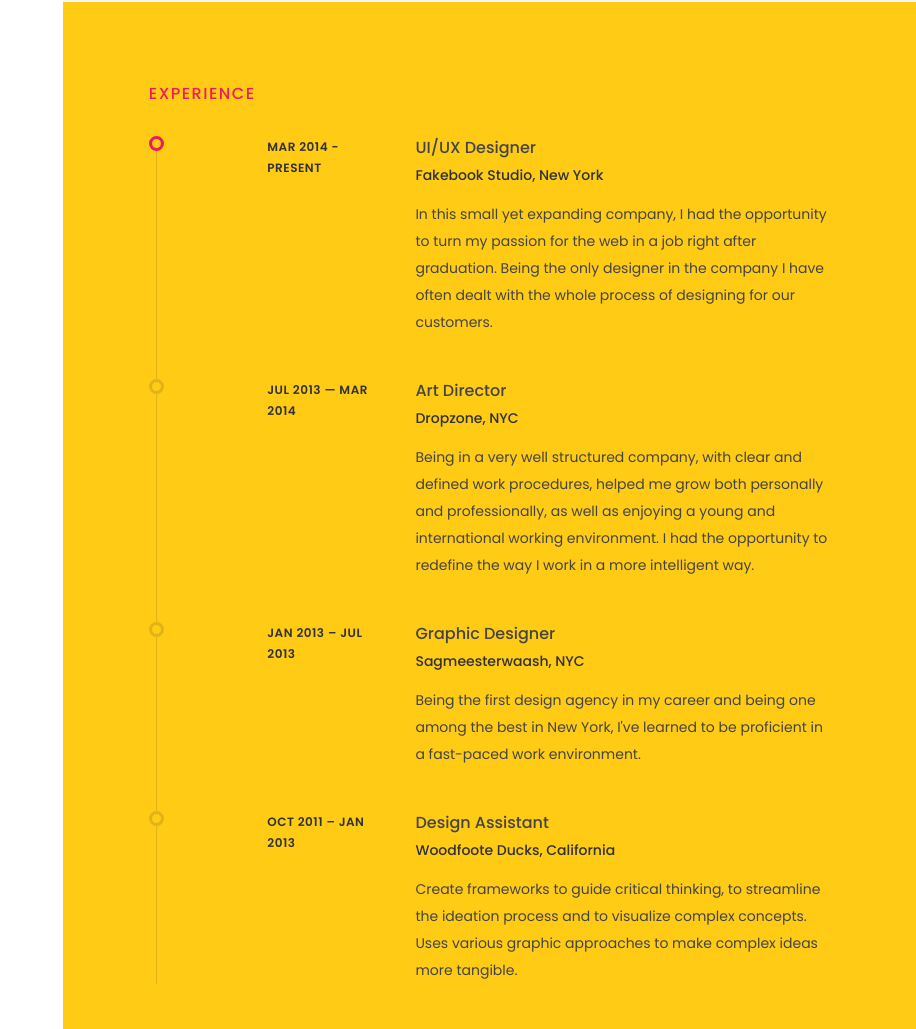
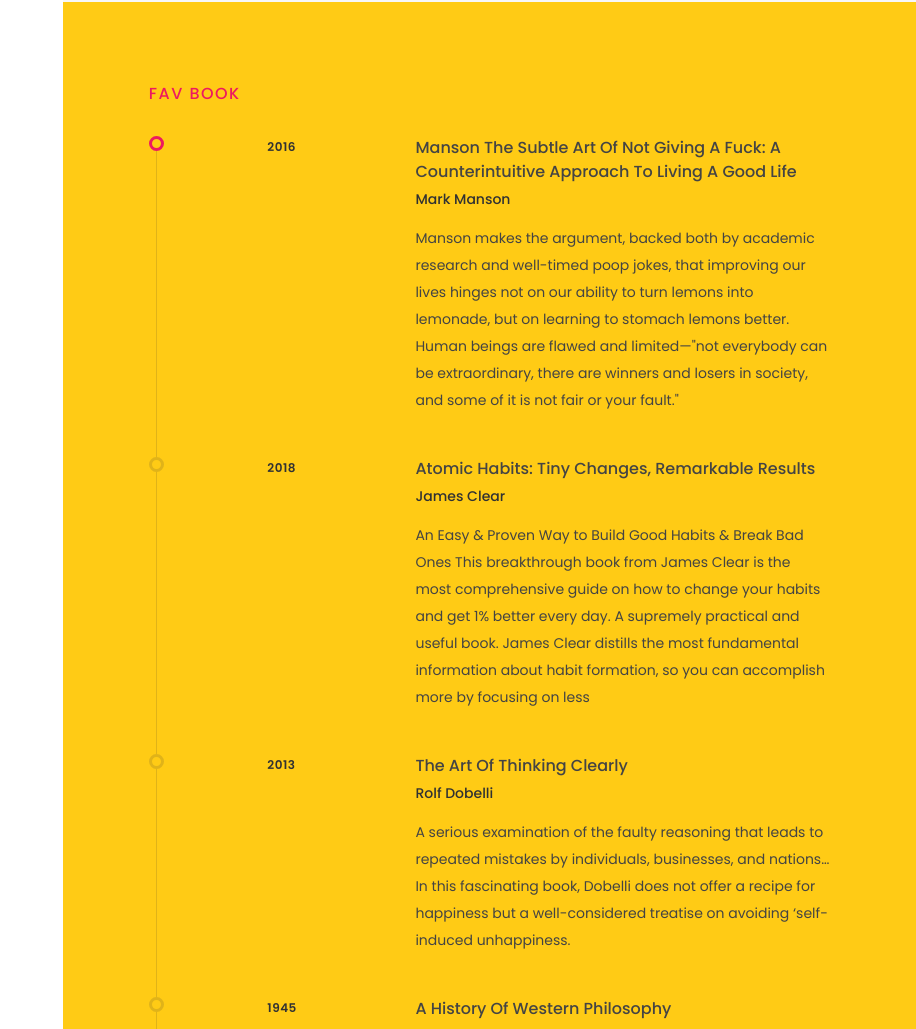
Before and after one commit to reza-erfit/CV-Laravel, a plain HTML site: page index.html in a window 1280 px wide. Shown: the part 4432-5461 px from the top of the page, without its empty margins (364-1280 px from the left). Drawn offline with Linux system fonts and the light colour scheme.

Commit message:
Update index.html

```diff
--- a/index.html
+++ b/index.html
@@ -380,7 +380,7 @@
 						<!--Experience Sec-->
 						<div style="background:#ffcb15">
 							<section id="exp_sec"  class="col-lg-10 col-md-11 col-sm-11 center-div experience-wrap  sec-pad">
-								<h6>experience</h6>
+								<h6>fav book</h6>
 								<div class="exp-timeline-wrap">
 									<div class="row exp-timeline timeline-active">
 										<div class="col-xs-2">
@@ -389,12 +389,12 @@
 										<div class="col-xs-10 exp-content-wrap">
 											<div class="row">
 												<div class="wow fadeInRight" data-wow-duration=".4s" data-wow-delay="0s">
-													<div class="col-sm-3 duration"><span>mar 2014 - present</span></div>
+													<div class="col-sm-3 duration"><span> 2016</span></div>
 													<div class="col-sm-9">
-														<span class="job-desn">UI/UX designer</span>
-														<span class="job-loc">fakebook Studio, New York
+														<span class="job-desn"> Manson	The Subtle Art of Not Giving a Fuck: A Counterintuitive Approach to Living a Good Life</span>
+														<span class="job-loc">Mark Manson
 		</span>
-														<p class="job-summary p-small">In this small yet expanding company, I had the opportunity to turn my passion for the web in a job right after graduation. Being the only designer in the company I have often dealt with the whole process of designing for our customers.</p>
+														<p class="job-summary p-small">Manson makes the argument, backed both by academic research and well-timed poop jokes, that improving our lives hinges not on our ability to turn lemons into lemonade, but on learning to stomach lemons better. Human beings are flawed and limited—"not everybody can be extraordinary, there are winners and losers in society, and some of it is not fair or your fault."</p>
 													</div>
 												</div>
 											</div>
@@ -407,12 +407,13 @@
 										<div class="col-xs-10 exp-content-wrap">
 											<div class="row">
 												<div class="wow fadeInRight" data-wow-duration=".4s" data-wow-delay="0.2s">
-													<div class="col-sm-3 duration"><span>Jul 2013 — Mar 2014</span></div>
+													<div class="col-sm-3 duration"><span>2018</span></div>
 													<div class="col-sm-9">
-														<span class="job-desn">Art Director</span>
-														<span class="job-loc">dropzone, NYC
+														<span class="job-desn">	Atomic Habits: Tiny Changes, Remarkable Results</span>
+														<span class="job-loc">James Clear
 		</span>
-														<p class="job-summary p-small">Being in a very well structured company, with clear and defined work procedures, helped me grow both personally and professionally, as well as enjoying a young and international working environment. I had the opportunity to redefine the way I work in a more intelligent way.</p>
+														<p class="job-summary p-small">An Easy & Proven Way to Build Good Habits & Break Bad Ones
+															This breakthrough book from James Clear is the most comprehensive guide on how to change your habits and get 1% better every day. A supremely practical and useful book. James Clear distills the most fundamental information about habit formation, so you can accomplish more by focusing on less</p>
 													</div>
 												</div>
 											</div>
@@ -425,13 +426,13 @@
 										<div class="col-xs-10 exp-content-wrap">
 											<div class="row">
 												<div class="wow fadeInRight" data-wow-duration=".4s" data-wow-delay="0.4s">
-													<div class="col-sm-3 duration"><span>Jan 2013 – Jul 2013</span></div>
+													<div class="col-sm-3 duration"><span>2013</span></div>
 													<div class="col-sm-9">
-														<span class="job-desn">Graphic Designer
+														<span class="job-desn">The Art of Thinking Clearly
 		</span>
-														<span class="job-loc">Sagmeesterwaash, NYC
+														<span class="job-loc">Rolf Dobelli
 		</span>
-														<p class="job-summary p-small">Being the first design agency in my career and being one among the best in New York, I've learned to be proficient in a fast-paced work environment.</p>
+														<p class="job-summary p-small">A serious examination of the faulty reasoning that leads to repeated mistakes by individuals, businesses, and nations…In this fascinating book, Dobelli does not offer a recipe for happiness but a well-considered treatise on avoiding ‘self-induced unhappiness.</p>
 													</div>
 												</div>
 											</div>
@@ -444,13 +445,13 @@
 										<div class="col-xs-10 exp-content-wrap">
 											<div class="row">
 												<div class="wow fadeInRight" data-wow-duration=".4s" data-wow-delay="0.6s">
-													<div class="col-sm-3 duration"><span>Oct 2011 – Jan 2013</span></div>
+													<div class="col-sm-3 duration"><span>1945</span></div>
 													<div class="col-sm-9">
-														<span class="job-desn">Design Assistant
+														<span class="job-desn">A History of Western Philosophy
 		</span>
-														<span class="job-loc">Woodfoote  Ducks, California
+														<span class="job-loc">Bertrand Russell
 		</span>
-														<p class="job-summary p-small">Create frameworks to guide critical thinking, to streamline the ideation process and to visualize complex concepts. Uses various graphic approaches to make complex ideas more tangible.</p>
+														<p class="job-summary p-small">Since its first publication in 1945, Lord Russell’s A History of Western Philosophy is still unparalleled in its comprehensiveness, its clarity, its erudition, its grace, and its wit. In seventy-six chapters he traces philosophy from the rise of Greek civilization to the emergence of logical analysis in the twentieth century.</p>
 													</div>
 												</div>
 											</div>
```
